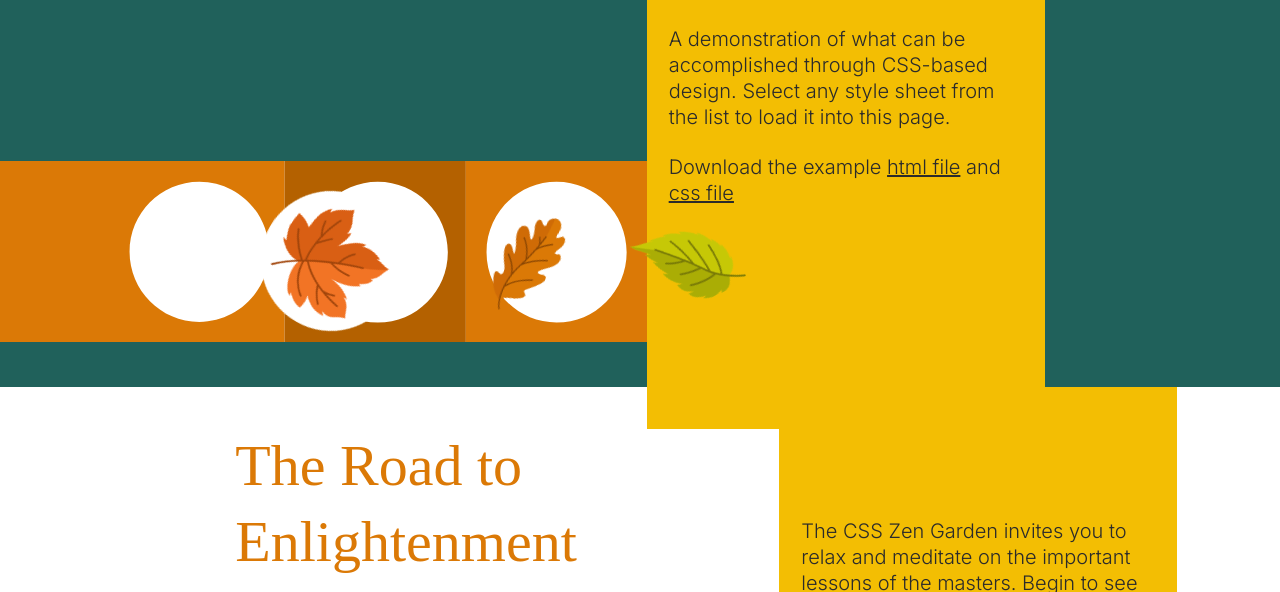
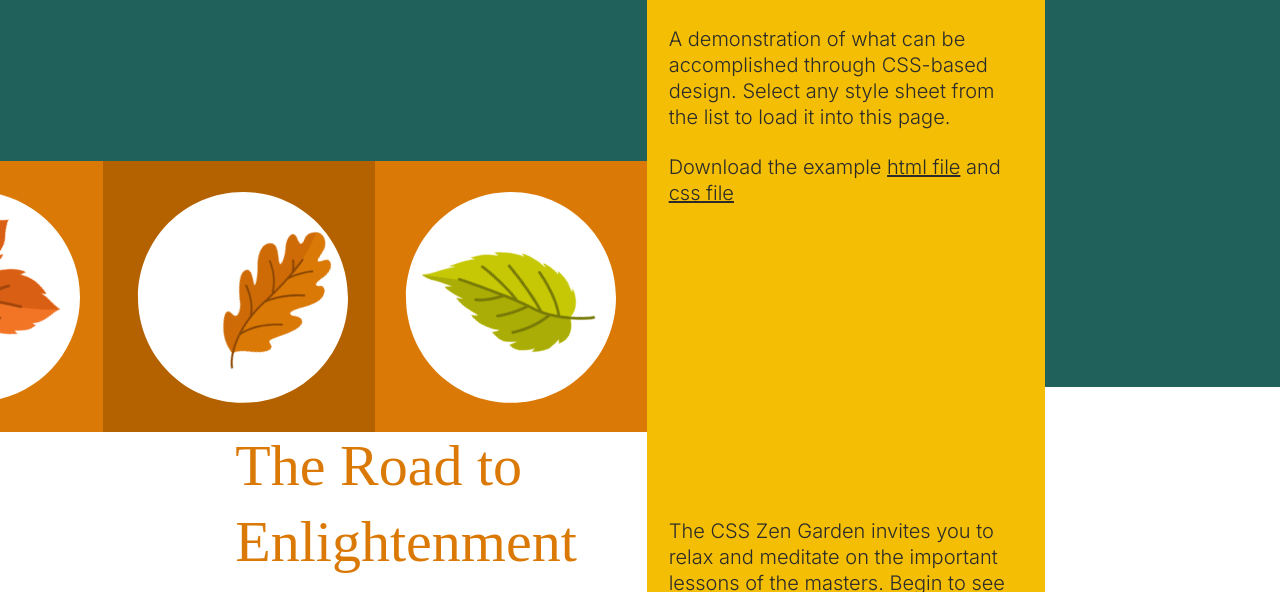
Before and after one commit to katekosm/zengarden, a website: page index.html in a window 1280 px wide. Shown: the part 334-926 px from the top of the page. Drawn offline with Linux system fonts and the light colour scheme; a web font is replaced by a local one.

Commit message:
small fixes for desktop

```diff
--- a/style.scss
+++ b/style.scss
@@ -81,7 +81,7 @@
 .summary {
     $padding_top: 32.82051%; // 128px height on 390px width
     $leaf_size: 25.64103%; // 100px on 390px width
-    $leaf_size_desktop: 13.40996%;
+    $leaf_size_desktop: 210px;
     $summary_top_desktop: 495px;
     position: relative;
     z-index: 1;
@@ -96,6 +96,7 @@
         padding-top: $leaf_size;
         background-position: center;
         background-repeat: no-repeat;
+        background-size: contain;
         @include for-size($desktop) {
             top: $summary_top_desktop+30px;
             width: $leaf_size_desktop;
@@ -161,8 +162,10 @@
             top: $summary_top_desktop;
             left: unset;
             right: 398px;
-            width: 74.58492%;
-            padding-top: 17.30524%;
+            // width: 74.58492%;
+            width: 1168px;
+            // padding-top: 17.30524%;
+            padding-top: 271px;
             background-image: url('./images/summary_bg_desktop.svg');
             background-color: white;
             background-size: cover;
@@ -174,7 +177,8 @@
         @include leafs_style;
         animation: rotating 12s 1s linear infinite;
         @include for-size($desktop) {
-            left: 24.96807%;
+            left: unset;
+            right: 967px;
             z-index: 3;
         }
     }
@@ -190,7 +194,9 @@
             transform-origin: center bottom;
             animation: rotateZ 12s 1s ease-in-out infinite;
             @include for-size($desktop) {
-                left: 41.8263%;
+                // left: 41.8263%;
+                left: unset;
+                right: 696px;
             }
         }
         &::after {
@@ -199,7 +205,8 @@
             @include leafs_style;
             animation: scroll 12s 1s ease-in-out infinite;
             @include for-size($desktop) {
-                left: 59.1954%;
+                // left: 59.1954%;
+                right: 430px;
                 animation: rotating-revert 12s 1s linear infinite;
             }
         }
@@ -218,7 +225,8 @@
     }
     * {
         @include for-size($desktop) {
-            max-width: 544px;
+            // max-width: 544px;
+            max-width: 44%;
         }
     }
     h3 {
@@ -273,7 +281,8 @@
     @include for-size($desktop) {
         padding-top: 0;
         padding-right: $desktop_content_padding;
-        padding-bottom: 270px;
+        padding-bottom: 20px;
+        min-height: 705px;
         padding-left: 49.113%;
         background: url('./images/support_bg3.jpg') left top no-repeat;
         background-size: auto;
@@ -282,6 +291,19 @@
     p {
         @include for-size($desktop) {
             padding-right: 20px;
+            margin-top: 0;
+            padding-top: 10px;
+        }
+    }
+    p:last-child {
+        @include for-size($desktop) {
+            padding-bottom: 30px;
+        }
+    }
+    &>* {
+        @include for-size($desktop) {
+            background: white;
+            padding-left: 20px;
         }
     }
 }
@@ -334,6 +356,7 @@
             width: 296px;
             padding-top: 296px;
             left: unset;
+            right: 0;
             background-color: $background-orange;
         }
     }
@@ -349,9 +372,10 @@
         background-size: 100%;
         animation: rotating 12s 1s linear infinite;
         @include for-size($desktop) {
-            left: 61.17103%;
-            width: 32.35747%;
-            padding-top: 32.35747%;
+            left: unset;
+            right: 38px;
+            width: 210px;
+            padding-top: 210px;
             bottom: 43px;
         }
     }
```
Also changed, not shown: style.css.
